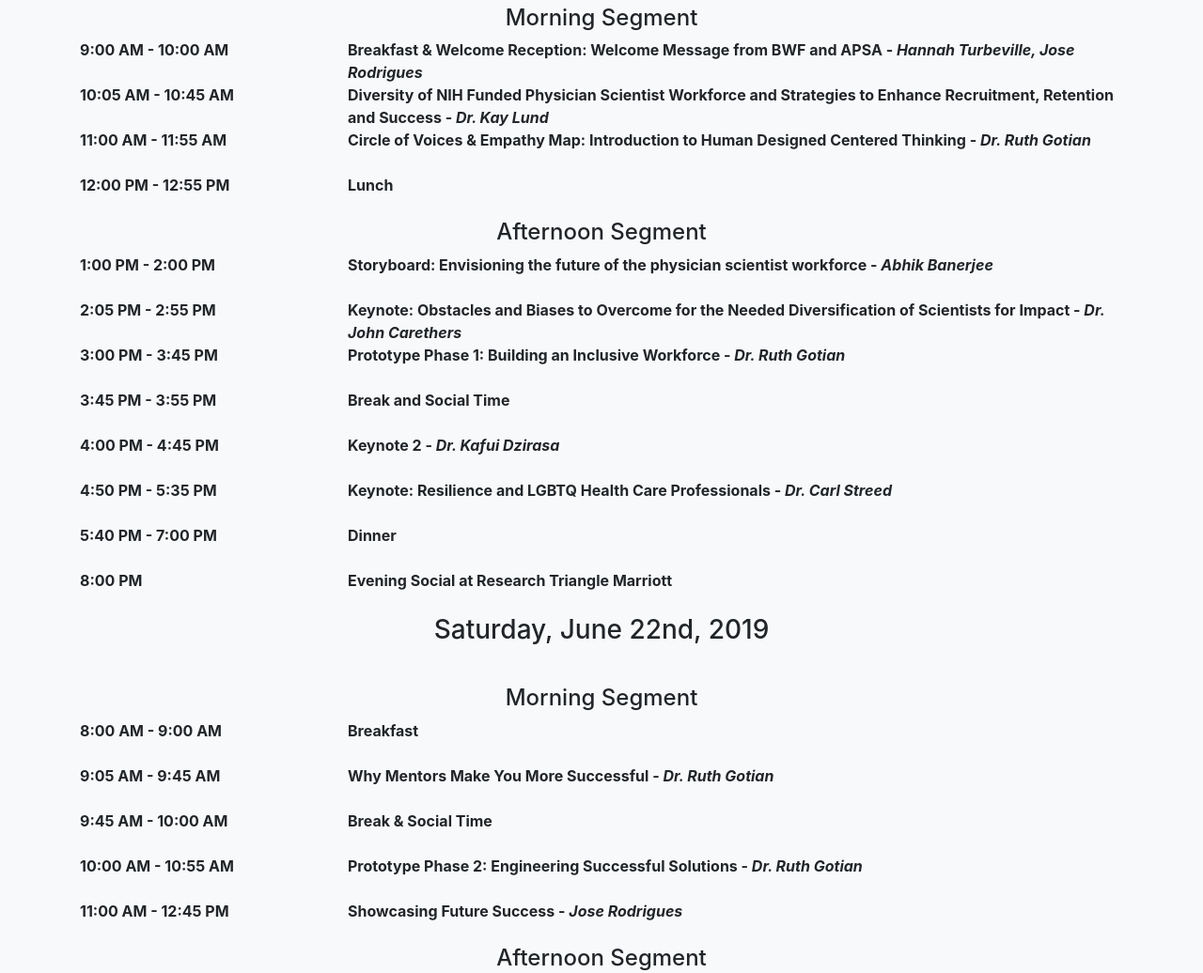
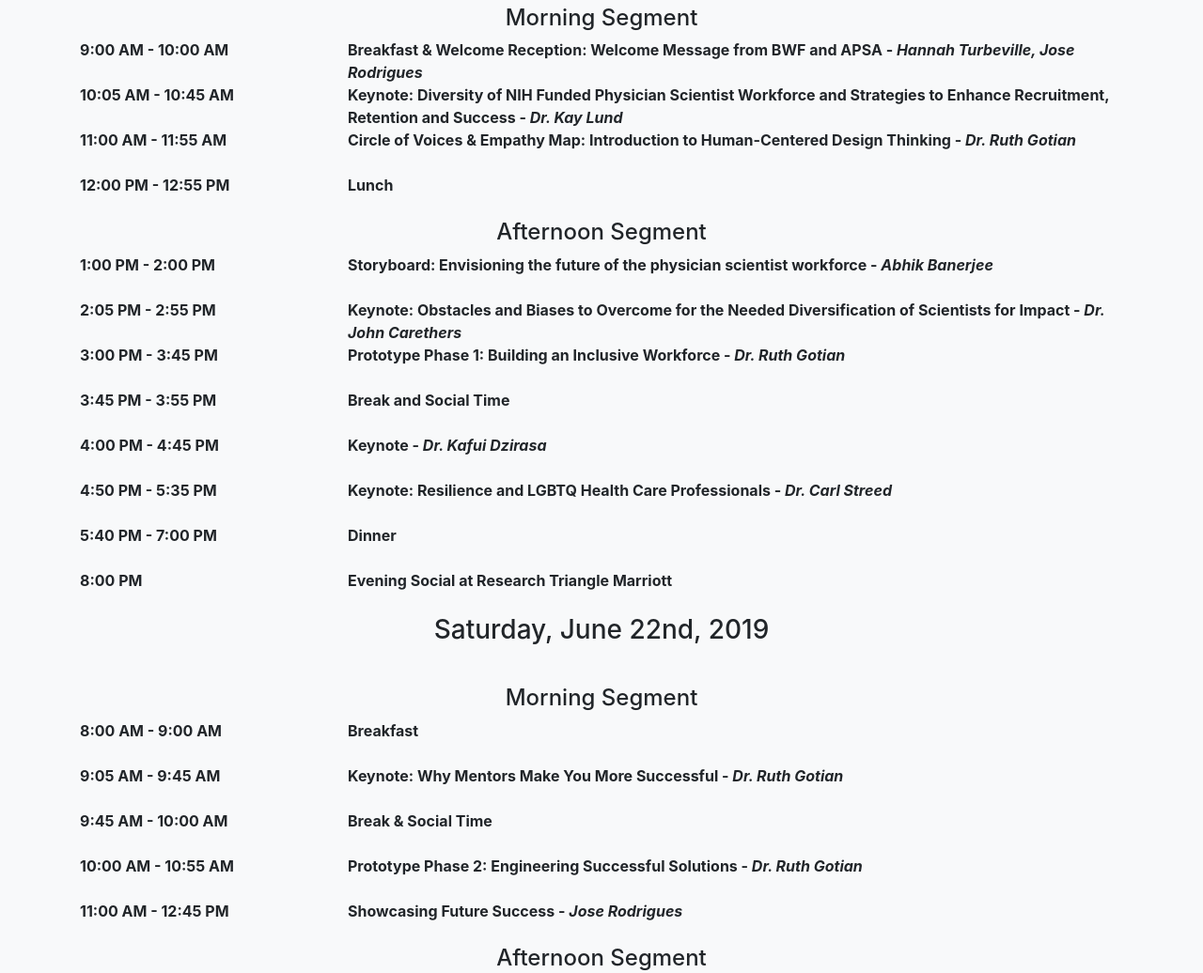
Before and after one commit to physicianscientists/diversitysummit, a website with bundled scripts: page index.html in a window 1280 px wide. Shown: the part 2055-3091 px from the top of the page at 94% size. Built offline with nearby package versions, Linux system fonts and the light colour scheme.

Commit message:
Update index.html

```diff
--- a/index.html
+++ b/index.html
@@ -79,7 +79,7 @@
 			<div class="row">
 				<div class="col-lg-10 mx-auto">
 					<p class="lead mb-5">
-						The Burroughs Wellcome Fund is an independent private foundation dedicated to advancing the biomedical sciences by supporting research as well as scientific and educational activities. This fund has support APSA’s Physician Scientist Trainee Diversity Working Group (PST-DWG) in creating the Physician Scientist Trainee Diversity Summit on June 21-22, 2019 in Durham, NC.<br><br>The Physician Scientist Trainee Diversity Summit will be comprised of 50-60 stakeholders, like yourself, who are experienced in addressing barriers to physician scientists careers or are undergoing physician scientist training. Our major goal from this summit is to utilize <a href="https://carey.jhu.edu/uploads/executive_education/design-thinking-infographic-full.png?v=1530287571">Human-Centered Design Thinking Sessions</a> as a mechanism for developing a strategic plan, coordinating a research study to address questions related to physician scientist diversity, and to codify outcomes from our discussion for publication.<br><br>This summit will not only give APSA an opportunity to convene its stakeholders and discuss the important topic of diversity in the physician scientist community, but also enable individuals from diverse backgrounds to support one another across various stages of training.
+						The Burroughs Wellcome Fund is an independent private foundation dedicated to advancing the biomedical sciences by supporting research as well as scientific and educational activities. This fund has supported APSA’s Physician Scientist Trainee Diversity Working Group (PST-DWG) in creating the Physician Scientist Trainee Diversity Summit on June 21-22, 2019 in Durham, NC.<br><br>The Physician Scientist Trainee Diversity Summit will be comprised of 50-60 stakeholders, like yourself, who are experienced in addressing barriers to physician scientists careers or are undergoing physician scientist training. Our major goal from this summit is to utilize <a href="https://carey.jhu.edu/uploads/executive_education/design-thinking-infographic-full.png?v=1530287571">Human-Centered Design Thinking Sessions</a> as a mechanism for developing a strategic plan, coordinating a research study to address questions related to physician scientist diversity, and to codify outcomes from our discussion for publication.<br><br>This summit will not only give APSA an opportunity to convene its stakeholders and discuss the important topic of diversity in the physician scientist community, but also enable individuals from diverse backgrounds to support one another across various stages of training.
 					</p>
 				</div>
 			</div>
@@ -110,12 +110,12 @@
 			<div class="row" align="left">
 				<br><br>
 				<div class="col-xs-3 col-sm-3 col-md-3 col-xlg-3"><strong>10:05 AM - 10:45 AM</strong></div>
-				<div class="col-xs-9 col-sm-9 col-md-9 col-xlg-9"><strong>Diversity of NIH Funded Physician Scientist Workforce and Strategies to Enhance Recruitment, Retention and Success - <em>Dr. Kay Lund</em></strong></div>
+				<div class="col-xs-9 col-sm-9 col-md-9 col-xlg-9"><strong>Keynote: Diversity of NIH Funded Physician Scientist Workforce and Strategies to Enhance Recruitment, Retention and Success - <em>Dr. Kay Lund</em></strong></div>
 			</div>
 			<div class="row" align="left">
 				<br><br>
 				<div class="col-xs-3 col-sm-3 col-md-3 col-xlg-3"><strong>11:00 AM - 11:55 AM</strong></div>
-				<div class="col-xs-9 col-sm-9 col-md-9 col-xlg-9"><strong>Circle of Voices & Empathy Map: Introduction to Human Designed Centered Thinking - <em>Dr. Ruth Gotian</em></strong></div>
+				<div class="col-xs-9 col-sm-9 col-md-9 col-xlg-9"><strong>Circle of Voices & Empathy Map: Introduction to Human-Centered Design Thinking - <em>Dr. Ruth Gotian</em></strong></div>
 			</div>
 			<div class="row" align="left">
 				<br><br>
@@ -150,7 +150,7 @@
 			<div class="row" align="left">
 				<br><br>
 				<div class="col-xs-3 col-sm-3 col-md-3 col-xlg-3"><strong>4:00 PM - 4:45 PM</strong></div>
-				<div class="col-xs-9 col-sm-9 col-md-9 col-xlg-9"><strong>Keynote 2 - <em>Dr. Kafui Dzirasa</em></strong></div>
+				<div class="col-xs-9 col-sm-9 col-md-9 col-xlg-9"><strong>Keynote - <em>Dr. Kafui Dzirasa</em></strong></div>
 			</div>
 			<div class="row" align="left">
 				<br><br>
@@ -185,7 +185,7 @@
 			<div class="row" align="left">
 				<br><br>
 				<div class="col-xs-3 col-sm-3 col-md-3 col-xlg-3"><strong>9:05 AM - 9:45 AM</strong></div>
-				<div class="col-xs-9 col-sm-9 col-md-9 col-xlg-9"><strong>Why Mentors Make You More Successful - <em>Dr. Ruth Gotian</em></strong></div>
+				<div class="col-xs-9 col-sm-9 col-md-9 col-xlg-9"><strong>Keynote: Why Mentors Make You More Successful - <em>Dr. Ruth Gotian</em></strong></div>
 			</div>
 			<div class="row" align="left">
 				<br><br>
```
